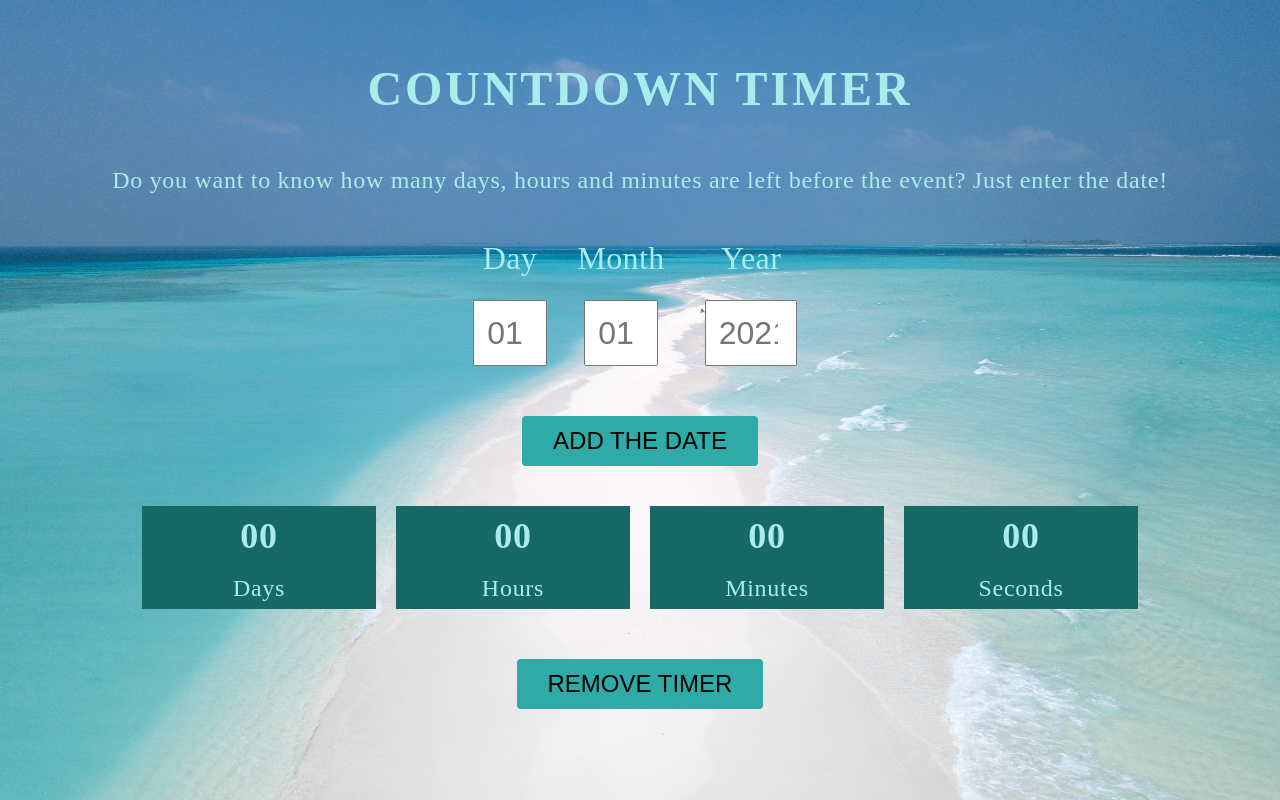
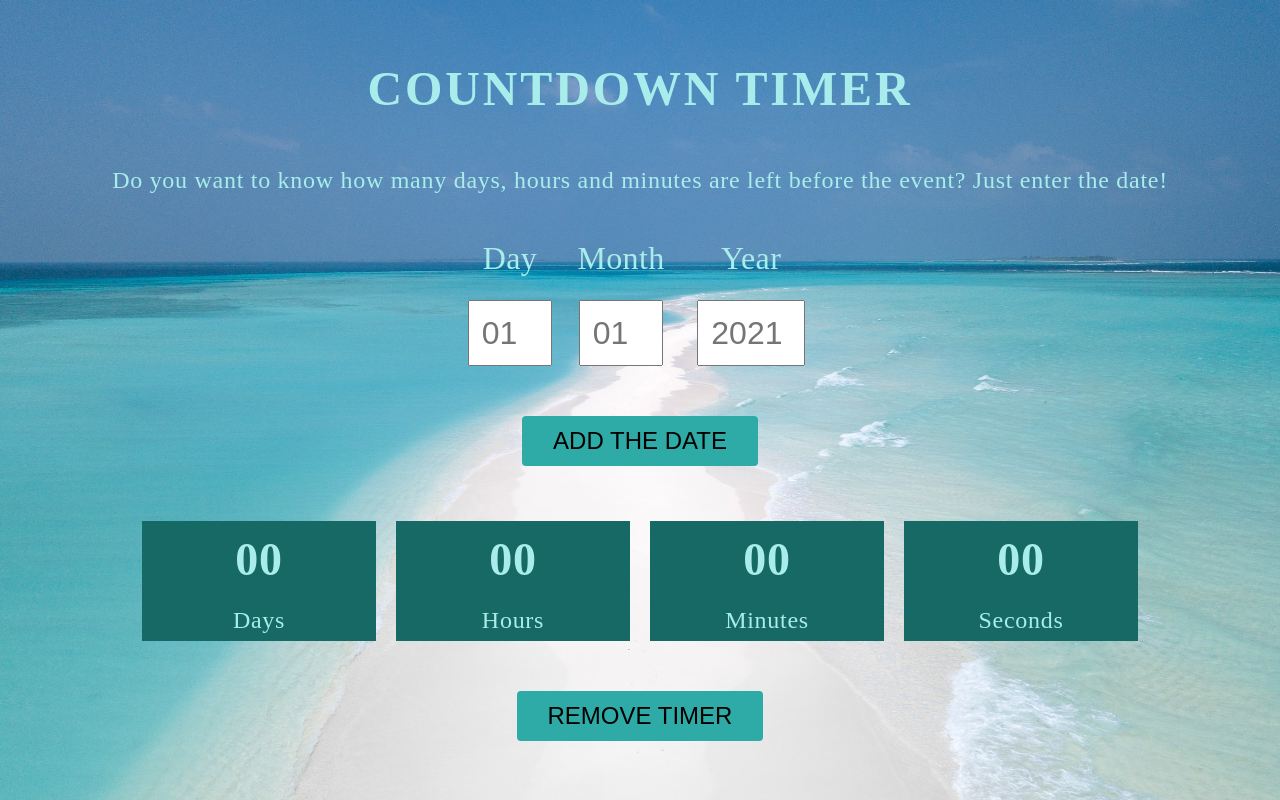
Before and after one commit to Victoriyadyaral/goit-js-hw-11-timer, a plain HTML site: page index.html in a window 1280 px wide. Drawn offline with Linux system fonts and the light colour scheme.

Commit message:
Update style.css

```diff
--- a/css/style.css
+++ b/css/style.css
@@ -66,6 +66,7 @@ form {
 
 .form-container {
   display: flex;
+  flex-wrap: wrap;
   padding-top: 30px;
   padding-bottom: 30px;
 }
@@ -96,7 +97,7 @@ form {
   font-size: 32px;
   padding-left: 12px;
   min-height: 60px;
-  width: 50%;
+  width: 60%;
 }
 
 .form__input:hover {
@@ -109,13 +110,16 @@ form {
   padding-top: 40px;
   padding-bottom: 30px;
   display: flex;
+  flex-wrap: wrap;
   justify-content: center;
 }
 
 .field {
+  margin-top: 15px;
   flex-direction: column;
   text-align: center;
   width: 20%;
+  min-width: 100px;
   background-color: #176966;
   color: #a8edeb;
 }
@@ -129,6 +133,6 @@ span {
 }
 
 .value {
-  font-size: 36px;
+  font-size: 46px;
   font-weight: 700;
 }
```
